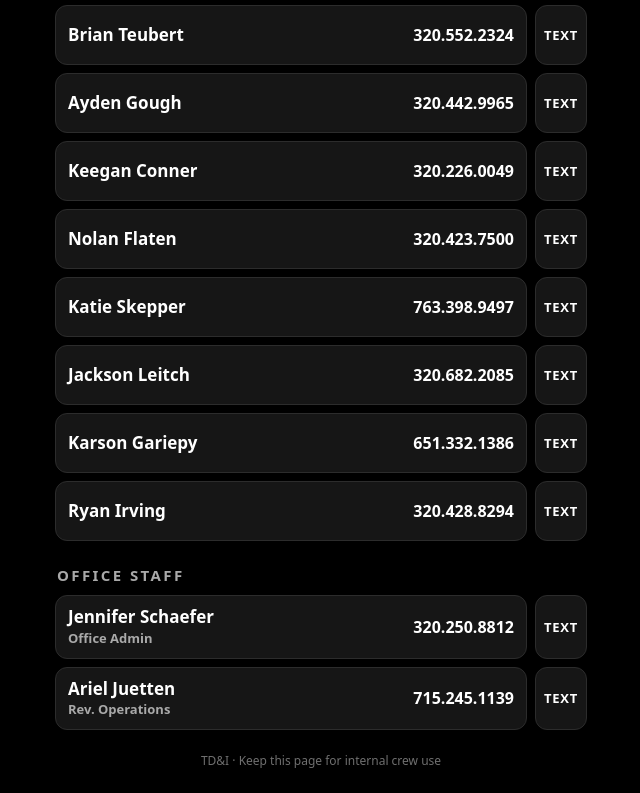
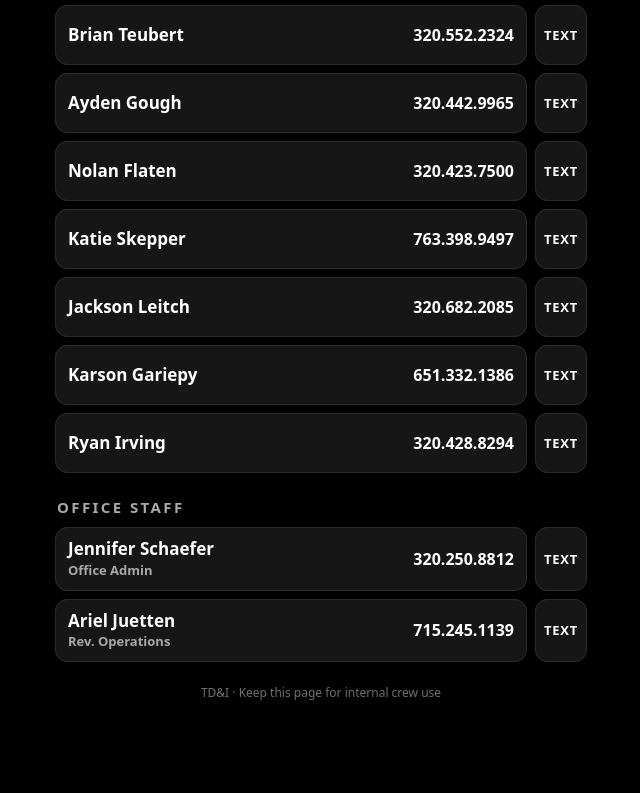
Before and after one commit to jenniferjean320-create/tdi-crew-contacts, a plain HTML site: page index.html in a window 1280 px wide. Shown: the part 1360-2153 px from the top of the page, without its empty margins (319-959 px from the left). After the commit the page ends 2085 px from the top, so only its background shows below. Drawn offline with Linux system fonts and the light colour scheme.

Commit message:
Remove Keegan Conner from crew list

```diff
--- a/index.html
+++ b/index.html
@@ -118,7 +118,6 @@
     ["Devin Ruch","320.895.9917"],
     ["Brian Teubert","320.552.2324"],
     ["Ayden Gough","320.442.9965"],
-    ["Keegan Conner","320.226.0049"],
     ["Nolan Flaten","320.423.7500"],
     ["Katie Skepper","763.398.9497"],
     ["Jackson Leitch","320.682.2085"],
```
